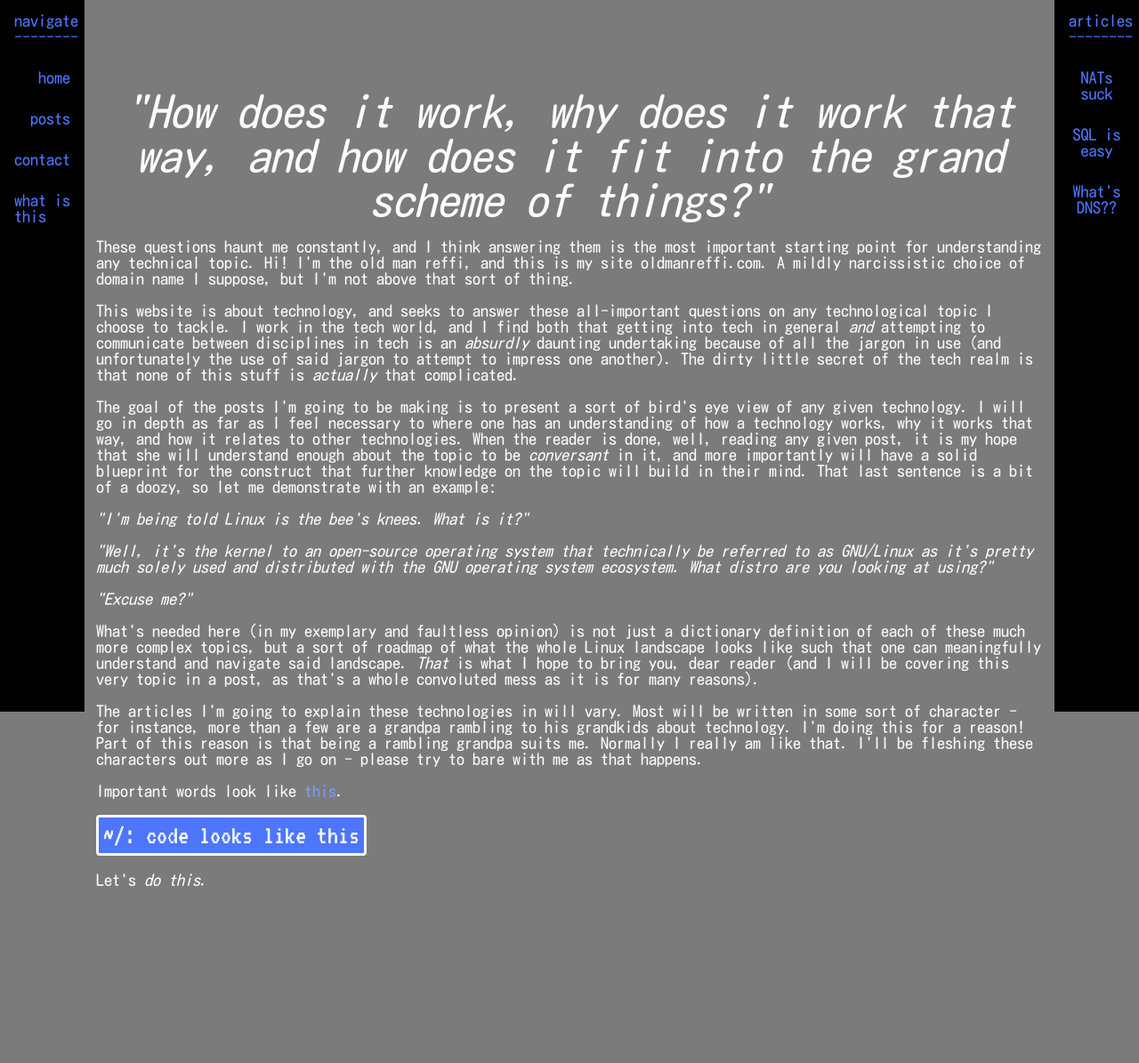
After one commit to modestmark/blog, a Django app: page /whereami in a window 1280 px wide. The commit adds this page. Shown: the top 1195 px of the page at 89% size. Run offline with Django 3.2, Linux system fonts and the light colour scheme; some web fonts are replaced.

Commit message:
simplify index.html page, move description to whereami.html

```diff
--- a/read/templates/articles/article_dns.html
+++ b/read/templates/articles/article_dns.html
@@ -15,6 +15,7 @@
       <a href="/">home</a>
       <a href="/read/posts">posts</a>
       <a href="/read/contact">contact</a>
+      <a href="/read/whereami">what is this</a>
     </div>
 
 		<div class="postbar">
--- a/read/templates/articles/article_nat.html
+++ b/read/templates/articles/article_nat.html
@@ -15,6 +15,7 @@
       <a href="/">home</a>
       <a href="/read/posts">posts</a>
       <a href="/read/contact">contact</a>
+      <a href="/read/whereami">what is this</a>
     </div>
 
 		<div class="postbar">
--- a/read/templates/articles/article_sql.html
+++ b/read/templates/articles/article_sql.html
@@ -14,6 +14,7 @@
       <a href="/">home</a>
       <a href="/read/posts">posts</a>
       <a href="/read/contact">contact</a>
+      <a href="/read/whereami">what is this</a>
     </div>
 
 		<div class="postbar">
--- a/read/templates/articles/template.html
+++ b/read/templates/articles/template.html
@@ -13,8 +13,9 @@
 			<p>navigate<br>
 				 --------</p>
       <a href="/">home</a>
-      <a href="#posts">posts</a>
-      <a href="#contact">contact</a>
+      <a href="/read/posts">posts</a>
+      <a href="/read/contact">contact</a>
+      <a href="/read/whereami">what is this</a>
     </div>
 
 		<div class="postbar">
--- /dev/null
+++ b/read/templates/read/whereami.html
@@ -0,0 +1,88 @@
+<!DOCTYPE html>
+{% load static %}
+<html>
+	<head>
+    <meta charset="UTF-8">
+    <title>Welcome!!</title>
+		<link rel="stylesheet" href="{% static 'read/css/blog_post.css' %}">
+  </head>
+
+	<body>
+
+		<div class="menubar">
+			<p>navigate<br>
+				 --------</p>
+			<a href="/">home</a>
+			<a href="/read/posts">posts</a>
+			<a href="/read/contact">contact</a>
+			<a href="/read/whereami">what is this</a>
+		</div>
+
+		<div class="postbar">
+			<p>articles<br>
+				 --------</p>
+      <a href="/read/nat">NATs suck</a>
+			<a href="/read/sql">SQL is easy</a>
+		  <a href="/read/dns">What's DNS??</a>
+		</div>
+
+		<div class="textBody">
+			<booming><i><center>"How does it work, why does it work that way, and how
+			does it fit into the grand scheme of things?"</center></i></booming>
+
+			<p>These questions haunt me constantly, and I think answering them is the most
+			important starting point for understanding any technical topic.  Hi!  I'm the
+			old man reffi, and this is my site oldmanreffi.com.  A mildly narcissistic
+			choice of domain name I suppose, but I'm not above that sort of thing.</p>
+
+			<p>This website is about technology, and seeks to answer these all-important
+			questions on any technological topic I choose to tackle.  I work in the
+			tech world, and I find both that
+			getting into tech in general <i>and</i> attempting to communicate between
+			disciplines in tech is an <i>absurdly</i> daunting undertaking because of
+			all the jargon in use (and unfortunately the use of said jargon to attempt
+			to impress one another).  The dirty little secret of the tech realm is
+			that none of this stuff is <i>actually</i> that complicated.</p>
+
+			<p>The goal of the posts I'm going to be making is to present a sort of bird's
+			eye view of any given technology.  I will go in depth as far as I feel necessary
+			to where one has an understanding of how a technology works, why it works that
+			way, and how it relates to other technologies.  When the reader
+			is done, well, reading any given post, it is my hope that she will understand
+			enough about the topic to be <i>conversant</i> in it, and more importantly will
+			have a solid blueprint for the construct that further knowledge on the topic will
+			build in their mind.  That last sentence is a bit of a doozy, so let me demonstrate
+			with an example:</p>
+
+			<p><i>"I'm being told Linux is the bee's knees.  What is it?"</i></p>
+
+			<p><i>"Well, it's the kernel to an open-source operating system that technically
+			be referred to as GNU/Linux as it's pretty much solely used and distributed
+			with the GNU operating system ecosystem.
+			What distro are you looking at using?"</i></p>
+
+			<p><i>"Excuse me?"</i></p>
+
+			<p>What's needed here (in my exemplary and faultless opinion) is not just
+			a dictionary definition of each of these much more complex topics, but a sort
+			of roadmap of what the whole Linux landscape looks like such that one can
+			meaningfully understand and navigate said landscape.  <i>That</i> is what
+			I hope to bring you, dear reader (and I will be covering this very topic in
+			a post, as that's a whole convoluted mess as it is for many reasons).</p>
+
+			<p>The articles I'm going to explain these technologies in will vary.  Most
+			will be written in some sort of character - for instance, more than a few
+			are a grandpa rambling to his grandkids about technology.  I'm doing this
+			for a reason!  Part of this reason is that being a rambling grandpa suits me.
+			Normally I really am like that.  I'll be fleshing these characters out more
+			as I go on - please try to bare with me as that happens.</p>
+
+
+			<p>Important words look like <vocab>this</vocab>.</p>
+
+			<code>code looks like this</code>
+
+			<p>Let's <i>do this</i>.</p>
+		</div>
+	</body>
+</html>
--- a/read/urls.py
+++ b/read/urls.py
@@ -9,4 +9,5 @@ urlpatterns = [
     path('dns', views.article_dns, name='article_dns'),
     path('contact', views.contact, name='contact'),
     path('posts', views.posts, name='posts'),
+    path('whereami', views.whereami, name='whereami'),
 ]
--- a/read/views.py
+++ b/read/views.py
@@ -1,5 +1,6 @@
 from django.shortcuts import render
 from django.http import HttpResponse
+from read.models import blogUser, blogPost
 
 def index(request):
   return render(request,'read/index.html')
@@ -18,4 +19,6 @@ def contact(request):
 
 def posts(request):
   return render(request,'read/posts.html')
-# Create your views here.
+
+def whereami(request):
+  return render(request,'read/whereami.html')
```
Also changed, not shown: read/templates/articles/WIP_article_linux1.html (+43 -4 lines), read/templates/read/index.html (+7 -46 lines).
